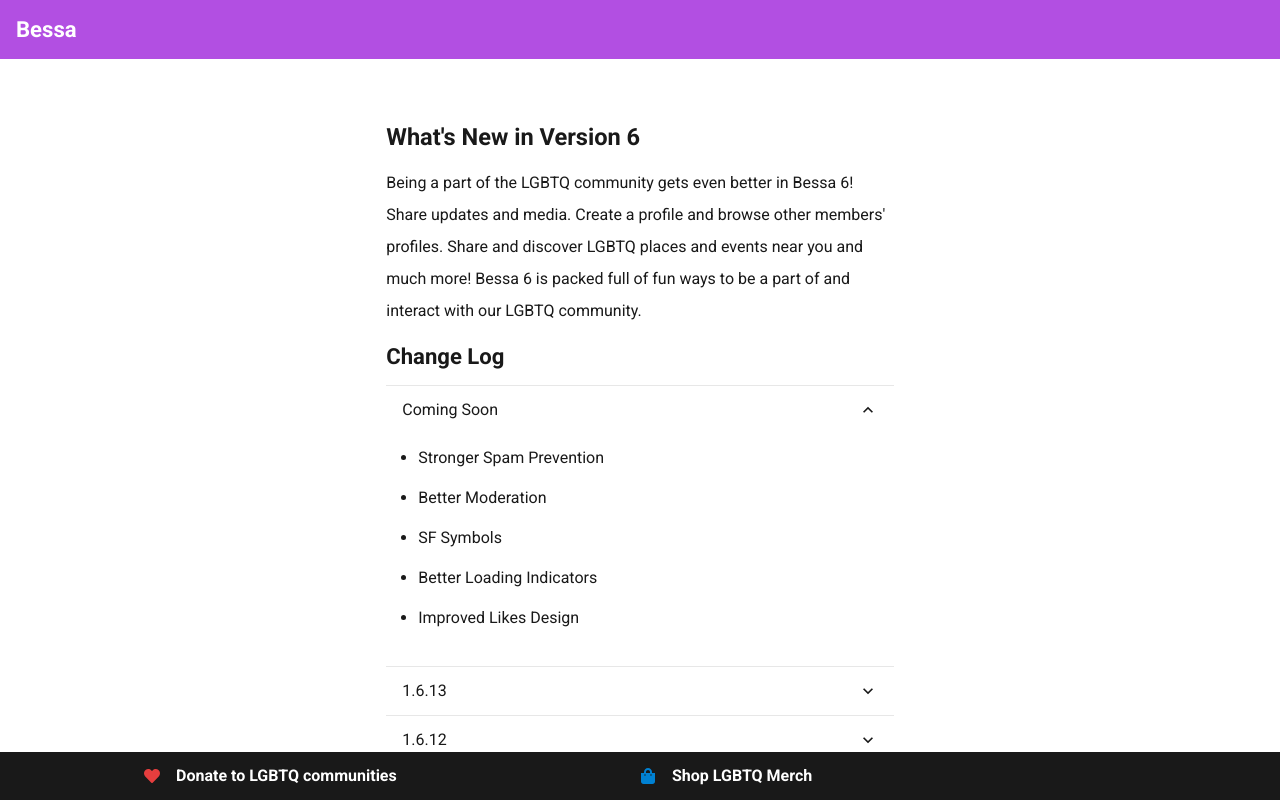
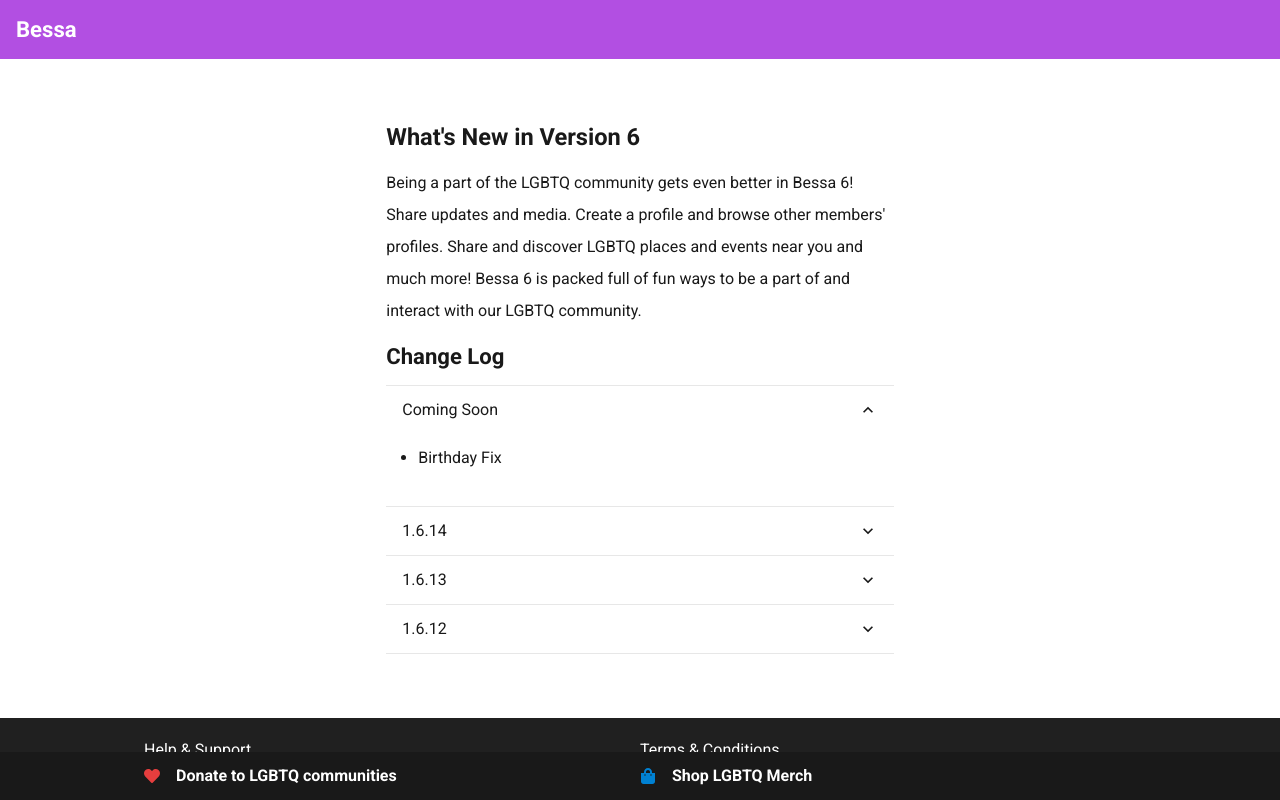
Before and after one commit to bessaapps/bessa-website, a Next.js app: page /whats-new in a window 1280 px wide. Built offline with nearby package versions, Linux system fonts and the light colour scheme.

Commit message:
Think twice, code once.

```diff
--- a/app/whats-new/page.js
+++ b/app/whats-new/page.js
@@ -50,6 +50,10 @@ export default function WhatsNew() {
   const changes = [
     {
       button: "Coming Soon",
+      items: ["Birthday Fix"]
+    },
+    {
+      button: "1.6.14",
       items: [
         "Stronger Spam Prevention",
         "Better Moderation",
```
